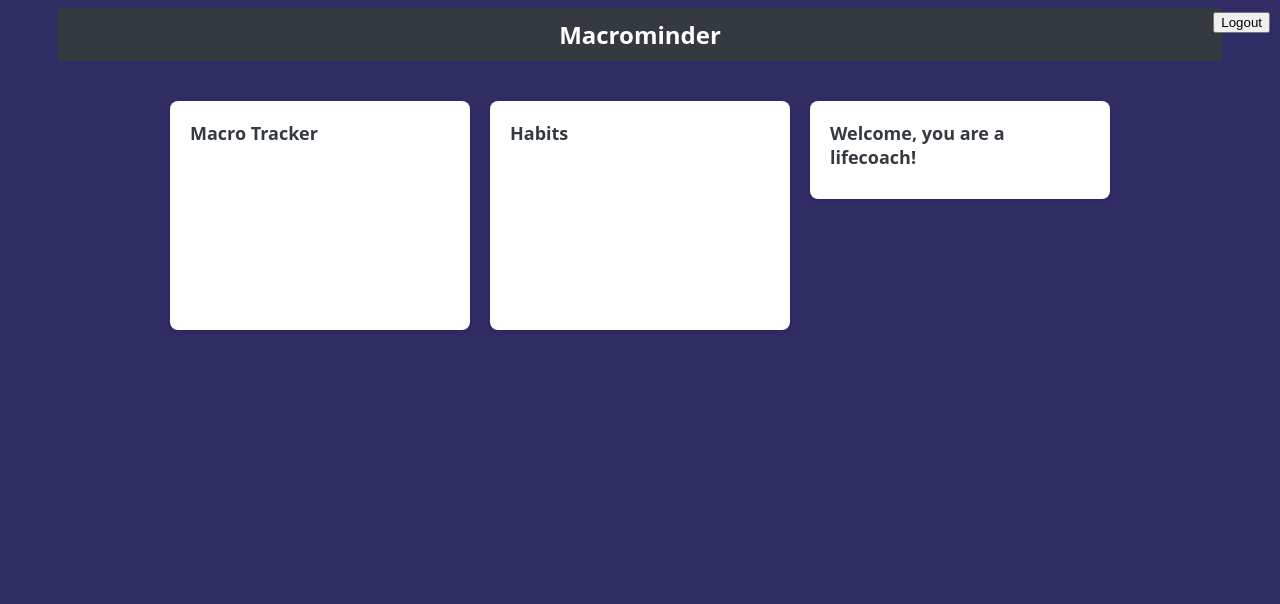
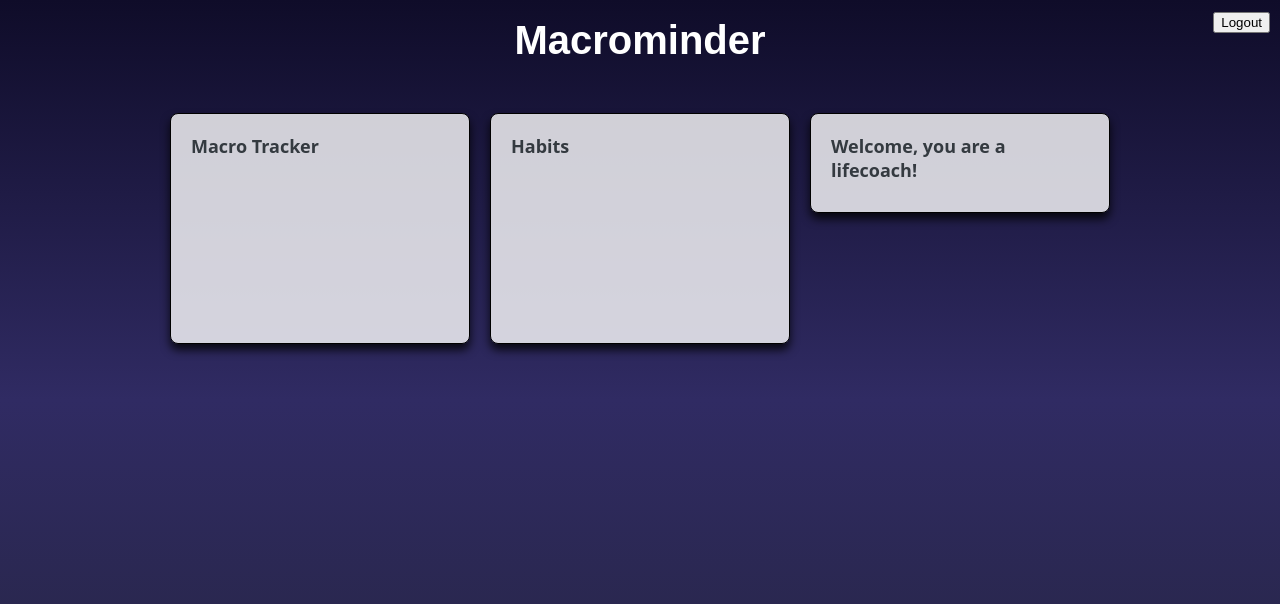
Before and after one commit to OriAdkins/MacroMinder, a Flask app: page /lifecoach/dashboard in a window 1280 px wide. Shown: the top 604 px of the page. Run offline with Flask 3, Linux system fonts and the light colour scheme; parts of the project's set-up code (start-up, migrations or seed data) failed here and were passed over.

Commit message:
UI updates + Plotly integration + HS updates
Adjusted styling in dashboard.css to make it more pleasing to the eye.

Adjusted multiple blocks in
UserDashboard.html to align blocks better, and make room for graphs in plotly.

Integrated a bar graph to track progess on your daily habits. Added a space to add the Macro line chart, in development.

Will probably add a GraphService.py, where graphs will be made fully in the backend, and passed into the ViewModel (Routes)

```diff
--- a/routes.py
+++ b/routes.py
@@ -6,6 +6,15 @@
 from services.CompletionLogService import CompletionLogService
 from services.TimeService import TimeService
 from datetime import date, datetime
+import pandas as pd
+import plotly.graph_objects as go
+
+
+habit_data = {
+    'habit_id': [1],
+    'habit_description': ['Exercise'],
+    'is_completed': [True]
+}
 
 
 # Render login page
@@ -162,6 +171,29 @@
     # (1) check current date, check for habits on day before.
     # copy them over in habit service.
 
+    # pull data for graph from HabitService
+    total_habits = HabitService.count_total_habits(current_date)
+    completed_habits = HabitService.count_completed_habits(current_date)
+    # create graph, much like HW3 EC
+    fig = go.Figure()
+    fig.add_trace(go.Bar(
+        x=['Completed Habits'],
+        y=[completed_habits],
+        name='Completed',
+        marker_color='rgb(55, 83, 109)'
+    ))
+
+    #make the graph layout -> y axis is our total habits for the day
+    fig.update_layout(
+        title='Habit Progress',
+        xaxis=dict(title=''),
+        yaxis=dict(title='Total Habits for Today', range=[0, total_habits])
+    )
+
+    # make the graph html so we use JINJA to put it in the dashboard
+    # I read that using Dash ? helps create more dynamic graphs here.
+    graph_html = fig.to_html(full_html=False)
+
     #current_date = datetime.date.today()
 
     #HabitService.get_habits_from_prev_days(userid, date)
@@ -172,7 +204,7 @@
     habits = HabitService.list_habits(userid, current_date) #add date parameter
 
     #load UserDashboard.html with habits
-    return render_template('UserDashboard.html', habits=habits, current_date=current_date, username=username, life_coaches=life_coaches)
+    return render_template('UserDashboard.html', habits=habits, current_date=current_date, username=username, life_coaches=life_coaches, graph_html=graph_html)
 
 
 #route to render the addhabit page or add a habit
--- a/static/css/dashboard.css
+++ b/static/css/dashboard.css
@@ -1,9 +1,9 @@
-/* Dashboard Body */
+/* Dashboard Body old color #302c64 */
 body {
     font-family: "Open Sans", Helvetica, Arial, sans-serif;
     overflow-x: hidden;
     color: #ffffff;
-    background-color: #302c64;
+    background: linear-gradient(to bottom, #0f0c29, #302b63, #24243e);
     background-size: cover;
     background-repeat: no-repeat;
     background-position: center;
@@ -14,16 +14,18 @@
 
 /* Header */
 #header-bar {
-    background-color: #343a40;
+    /*background: linear-gradient(to bottom, #0f0c29, #302b63, #24243e);;*/
     color: #ffffff;
     padding: 10px 0;
     text-align: center;
+    background: none;
 }
 
 #header-bar h1 {
     margin: 0;
-    font-size: 24px;
+    font-size: 40px;
     font-weight: bold;
+    font-family: 'Copperplate Gothic', sans-serif;
 }
 
 /* Main Container */
@@ -49,10 +51,11 @@
 
 /* Blocks */
 .bg-white {
-    background-color: #ffffff;
+    background-color: rgba(255, 255, 255, 0.8);;
     padding: 20px;
     border-radius: 8px;
-    box-shadow: 0 2px 4px rgba(0, 0, 0, 0.1);
+    box-shadow: 0 6px 10px rgba(0, 0, 0, 0.8);
+    border: 1.5px solid black;
 }
 
 .tm-block-title {
@@ -136,7 +139,7 @@
 }
 
 #currentDate {
-    color: black;
-    font-size: 15px;
+    color: white;
+    font-size: 18px;
     margin: 0 15px;
 }
```
Also changed, not shown: services/HabitService.py (+9 -0 lines), templates/UserDashboard.html (+18 -5 lines).
